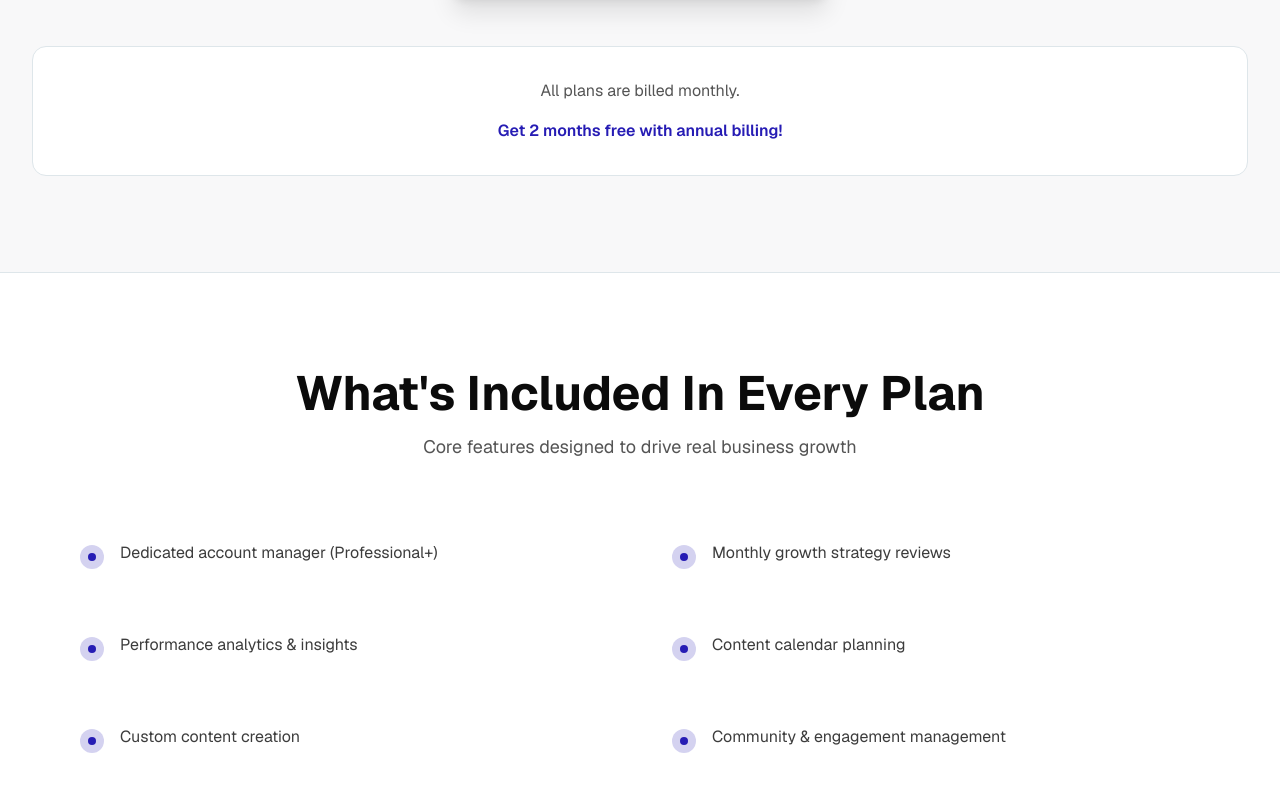
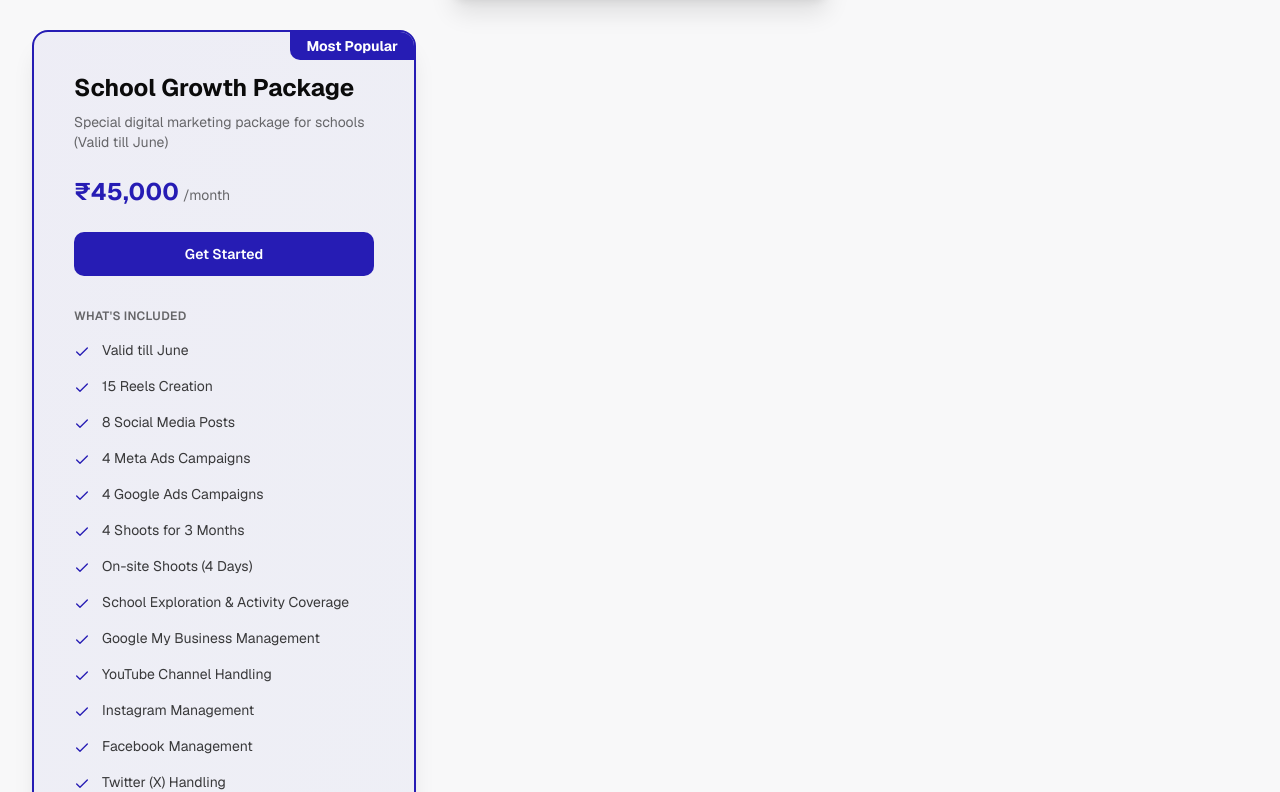
Before and after one commit to ChandanaBuilds/smartgrowth, a Next.js app: page /pricing in a window 1280 px wide. Shown: the part 950-1742 px from the top of the page. Built offline with nearby package versions, Linux system fonts and the light colour scheme.

Commit message:
added another price

```diff
--- a/app/pricing/page.tsx
+++ b/app/pricing/page.tsx
@@ -51,6 +51,29 @@ export default function PricingPage() {
       ],
       isPopular: false,
     },
+    {
+      name: 'School Growth Package',
+      price: '₹45,000',
+      description: 'Special digital marketing package for schools (Valid till June)',
+      features: [
+        'Valid till June',
+        '15 Reels Creation',
+        '8 Social Media Posts',
+        '4 Meta Ads Campaigns',
+        '4 Google Ads Campaigns',
+        '4 Shoots for 3 Months',
+        'On-site Shoots (4 Days)',
+        'School Exploration & Activity Coverage',
+        'Google My Business Management',
+        'YouTube Channel Handling',
+        'Instagram Management',
+        'Facebook Management',
+        'Twitter (X) Handling',
+        'LinkedIn Management',
+        'Creative Advertisement Strategy & Execution',
+      ],
+      isPopular: true,
+    }
   ];
 
 
```
